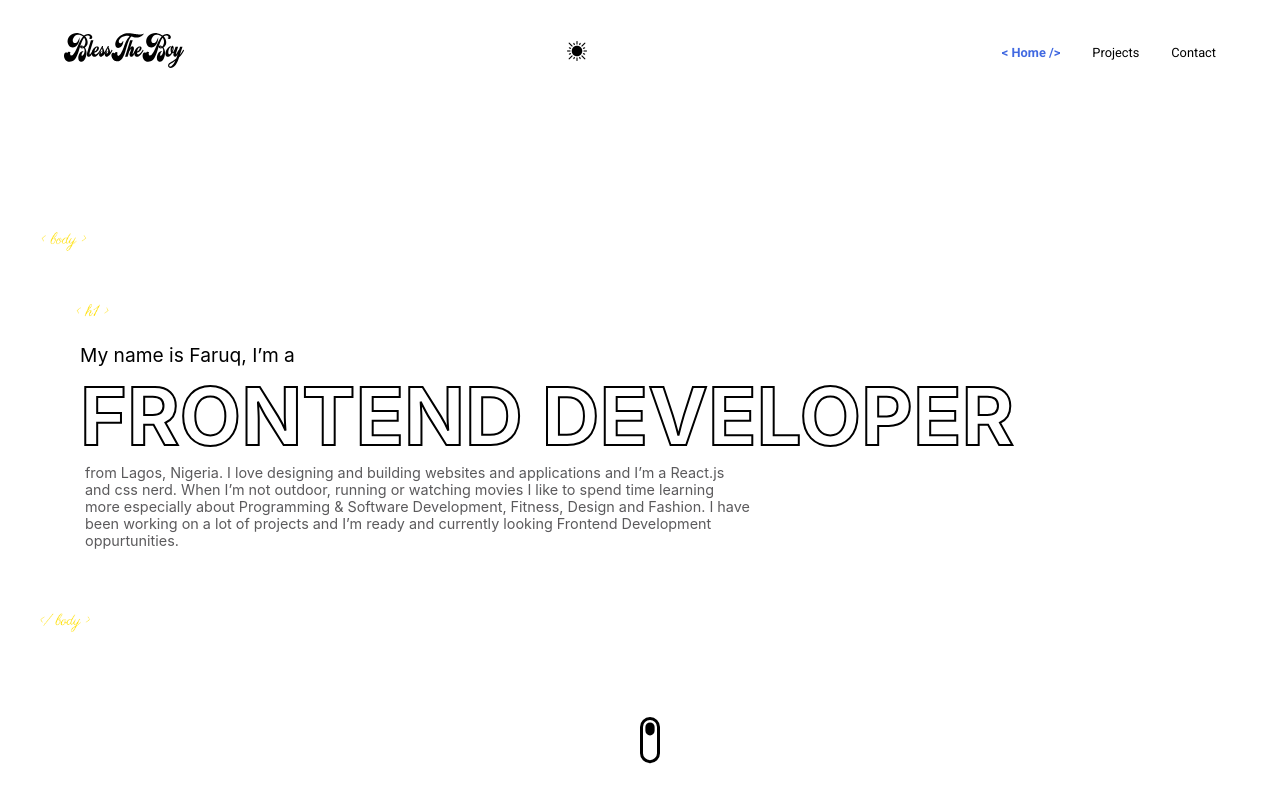
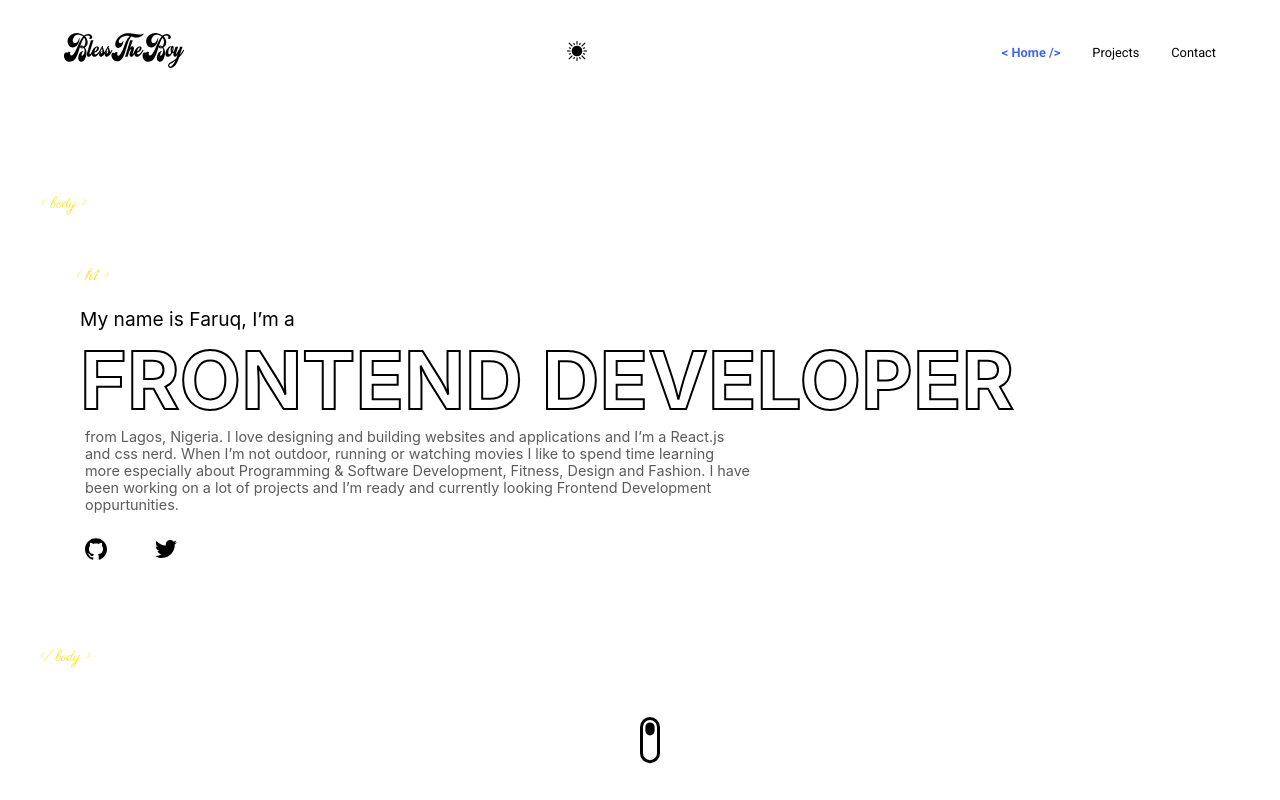
Before and after one commit to BlessTheBoy/blesstheboy_portfolio_v1, a React (Create React App) app: page / in a window 1280 px wide. Built offline with nearby package versions, Linux system fonts and the light colour scheme.

Commit message:
socials slide-in animation

```diff
--- /dev/null
+++ b/src/components/otherComponents/HomeSocials.js
@@ -0,0 +1,115 @@
+import styled, { keyframes } from "styled-components";
+
+const slideOut = keyframes`
+0% {
+    display: flex;
+    transform: translateX(-100%);
+    opacity: 0;
+}
+100% {
+    transform: translateX(0);
+    opacity: 1;
+    display: flex;
+}
+`;
+
+const StyledHomeSocials = styled.ul`
+  display: flex;
+  align-items: center;
+  padding: 1rem 0;
+  padding-left: 0.3rem;
+
+  & li {
+    margin-right: 2.5rem;
+    transition: all 1s ease-in-out;
+  }
+
+  & li a:hover p {
+    animation: 1s ${slideOut} ease-in-out;
+    transform: translateX(0);
+    opacity: 0.6;
+    display: flex;
+  }
+
+  & li a {
+    display: flex;
+    align-items: center;
+  }
+
+  & li a > svg {
+    object-fit: contain;
+    width: 22px;
+    margin-right: 0.5rem;
+  }
+
+  & li a p {
+    display: none;
+    align-items: center;
+    transform: translateX(-100%);
+    opacity: 0;
+  }
+
+  & li a p svg {
+    object-fit: contain;
+    width: 12px;
+    margin-left: 5px;
+  }
+`;
+
+export const HomeSocials = () => {
+  return (
+    <StyledHomeSocials>
+      <li>
+        <a href="#" target="_blank" rel="noopener noreferrer">
+          <svg
+            width="40"
+            height="40"
+            viewBox="0 0 40 40"
+            xmlns="http://www.w3.org/2000/svg">
+            <path d="M19.9975 0.416321C8.955 0.416321 0 9.40632 0 20.4963C0 29.3663 5.73 36.8913 13.68 39.5488C14.68 39.7338 15.045 39.1138 15.045 38.5813C15.045 38.1038 15.0275 36.8413 15.0175 35.1663C9.455 36.3788 8.28 32.4738 8.28 32.4738C7.3725 30.1538 6.06 29.5363 6.06 29.5363C4.2425 28.2913 6.195 28.3163 6.195 28.3163C8.2025 28.4588 9.2575 30.3863 9.2575 30.3863C11.0425 33.4538 13.94 32.5688 15.08 32.0538C15.26 30.7563 15.7775 29.8713 16.35 29.3688C11.91 28.8613 7.24 27.1388 7.24 19.4463C7.24 17.2538 8.02 15.4613 9.3 14.0563C9.0925 13.5488 8.4075 11.5063 9.495 8.74382C9.495 8.74382 11.175 8.20382 14.995 10.8013C16.59 10.3563 18.3 10.1338 20.0025 10.1263C21.7 10.1363 23.4125 10.3563 25.01 10.8038C28.8275 8.20632 30.505 8.74632 30.505 8.74632C31.595 11.5113 30.91 13.5513 30.705 14.0588C31.9875 15.4638 32.76 17.2563 32.76 19.4488C32.76 27.1613 28.085 28.8588 23.63 29.3563C24.3475 29.9763 24.9875 31.2013 24.9875 33.0738C24.9875 35.7588 24.9625 37.9238 24.9625 38.5813C24.9625 39.1188 25.3225 39.7438 26.3375 39.5463C34.275 36.8863 40 29.3638 40 20.4963C40 9.40632 31.045 0.416321 19.9975 0.416321Z" />
+          </svg>
+          <p>
+            Github{" "}
+            <svg
+              width="20"
+              height="20"
+              viewBox="0 0 20 20"
+              xmlns="http://www.w3.org/2000/svg">
+              <path d="M19.825 5.81596L14.4083 0.191032C14.2316 0.0077761 13.9608 -0.0497489 13.7251 0.0451597C13.4884 0.140984 13.3334 0.370168 13.3334 0.625139V3.33354H13.1251C8.64516 3.33354 5.00018 6.97852 5.00018 11.4584V12.7084C5.00018 12.9983 5.20434 13.24 5.48678 13.306C5.53271 13.3176 5.57848 13.3226 5.62426 13.3226C5.86016 13.3226 6.08599 13.1842 6.19509 12.9668C7.36679 10.6226 9.72257 9.16675 12.3434 9.16675H13.3334V11.875C13.3334 12.1301 13.4884 12.3593 13.7251 12.4542C13.9593 12.55 14.2316 12.4918 14.4083 12.3083L19.825 6.68342C20.0583 6.44096 20.0583 6.05934 19.825 5.81596Z" />
+              <path d="M17.5 19.9999H2.5002C1.12189 19.9999 0.000228882 18.8784 0.000228882 17.4999V5.83347C0.000228882 4.45516 1.12189 3.3335 2.5002 3.3335H5.00016C5.46097 3.3335 5.83343 3.70596 5.83343 4.16677C5.83343 4.62758 5.46097 5.00004 5.00016 5.00004H2.5002C2.04015 5.00004 1.66677 5.37342 1.66677 5.83347V17.4999C1.66677 17.96 2.04015 18.3333 2.5002 18.3333H17.5C17.9599 18.3333 18.3333 17.96 18.3333 17.4999V10.8334C18.3333 10.3726 18.7057 9.99999 19.1665 9.99999C19.6275 9.99999 20 10.3726 20 10.8334V17.4999C20 18.8784 18.8783 19.9999 17.5 19.9999Z" />
+            </svg>
+          </p>
+        </a>
+      </li>
+      <li>
+        <a href="#" target="_blank" rel="noopener noreferrer">
+          <svg
+            width="40"
+            height="40"
+            viewBox="0 0 40 40"
+            xmlns="http://www.w3.org/2000/svg">
+            <g clip-path="url(#clip0)">
+              <path d="M40 7.5975C38.5125 8.25 36.9275 8.6825 35.275 8.8925C36.975 7.8775 38.2725 6.2825 38.8825 4.36C37.2975 5.305 35.5475 5.9725 33.6825 6.345C32.1775 4.7425 30.0325 3.75 27.6925 3.75C23.1525 3.75 19.4975 7.435 19.4975 11.9525C19.4975 12.6025 19.5525 13.2275 19.6875 13.8225C12.87 13.49 6.8375 10.2225 2.785 5.245C2.0775 6.4725 1.6625 7.8775 1.6625 9.39C1.6625 12.23 3.125 14.7475 5.305 16.205C3.9875 16.18 2.695 15.7975 1.6 15.195C1.6 15.22 1.6 15.2525 1.6 15.285C1.6 19.27 4.4425 22.58 8.17 23.3425C7.5025 23.525 6.775 23.6125 6.02 23.6125C5.495 23.6125 4.965 23.5825 4.4675 23.4725C5.53 26.72 8.545 29.1075 12.13 29.185C9.34 31.3675 5.7975 32.6825 1.9625 32.6825C1.29 32.6825 0.645 32.6525 0 32.57C3.6325 34.9125 7.9375 36.25 12.58 36.25C27.67 36.25 35.92 23.75 35.92 12.915C35.92 12.5525 35.9075 12.2025 35.89 11.855C37.5175 10.7 38.885 9.2575 40 7.5975Z" />
+            </g>
+            <defs>
+              <clipPath id="clip0">
+                <rect width="40" height="40" />
+              </clipPath>
+            </defs>
+          </svg>
+          <p>
+            Twitter{" "}
+            <svg
+              width="20"
+              height="20"
+              viewBox="0 0 20 20"
+              xmlns="http://www.w3.org/2000/svg">
+              <path d="M19.825 5.81596L14.4083 0.191032C14.2316 0.0077761 13.9608 -0.0497489 13.7251 0.0451597C13.4884 0.140984 13.3334 0.370168 13.3334 0.625139V3.33354H13.1251C8.64516 3.33354 5.00018 6.97852 5.00018 11.4584V12.7084C5.00018 12.9983 5.20434 13.24 5.48678 13.306C5.53271 13.3176 5.57848 13.3226 5.62426 13.3226C5.86016 13.3226 6.08599 13.1842 6.19509 12.9668C7.36679 10.6226 9.72257 9.16675 12.3434 9.16675H13.3334V11.875C13.3334 12.1301 13.4884 12.3593 13.7251 12.4542C13.9593 12.55 14.2316 12.4918 14.4083 12.3083L19.825 6.68342C20.0583 6.44096 20.0583 6.05934 19.825 5.81596Z" />
+              <path d="M17.5 19.9999H2.5002C1.12189 19.9999 0.000228882 18.8784 0.000228882 17.4999V5.83347C0.000228882 4.45516 1.12189 3.3335 2.5002 3.3335H5.00016C5.46097 3.3335 5.83343 3.70596 5.83343 4.16677C5.83343 4.62758 5.46097 5.00004 5.00016 5.00004H2.5002C2.04015 5.00004 1.66677 5.37342 1.66677 5.83347V17.4999C1.66677 17.96 2.04015 18.3333 2.5002 18.3333H17.5C17.9599 18.3333 18.3333 17.96 18.3333 17.4999V10.8334C18.3333 10.3726 18.7057 9.99999 19.1665 9.99999C19.6275 9.99999 20 10.3726 20 10.8334V17.4999C20 18.8784 18.8783 19.9999 17.5 19.9999Z" />
+            </svg>
+          </p>
+        </a>
+      </li>
+    </StyledHomeSocials>
+  );
+};
--- a/src/components/otherComponents/LandingText.js
+++ b/src/components/otherComponents/LandingText.js
@@ -1,4 +1,5 @@
 import styled from "styled-components";
+import { HomeSocials } from "./HomeSocials";
 
 const StyledLandingText = styled.div`
   padding: 1rem;
@@ -59,6 +60,7 @@ export const LandingText = () => {
         have been working on a lot of projects and I’m ready and currently
         looking Frontend Development oppurtunities.
       </p>
+      <HomeSocials />
       <img src="images/tagbottom.png" alt="" id="tagbottom" />
     </StyledLandingText>
   );
--- a/src/components/styledComponents/themes.js
+++ b/src/components/styledComponents/themes.js
@@ -20,4 +20,12 @@ export const GlobalStyles = createGlobalStyle`
      padding: 0;
      box-sizing: border-box;
     }
+
+  ul{
+    list-style: none;
+  }
+  a{
+    text-decoration: none;
+    color: initial;
+  }
 `;
```
Also changed, not shown: 1 other file (tests, documents, lock files or other folders).
